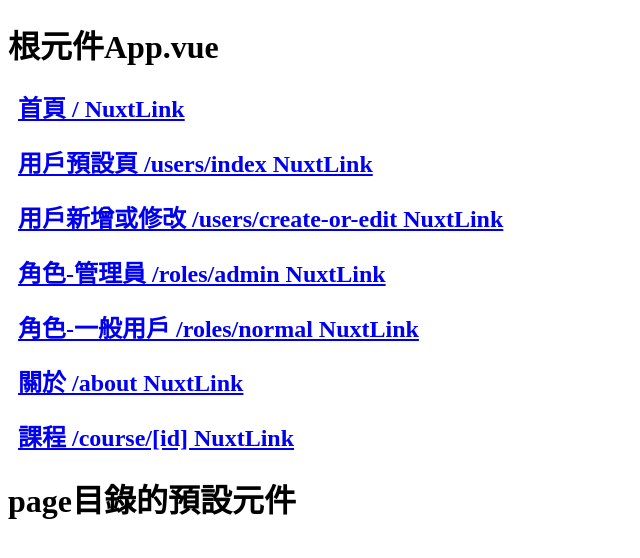
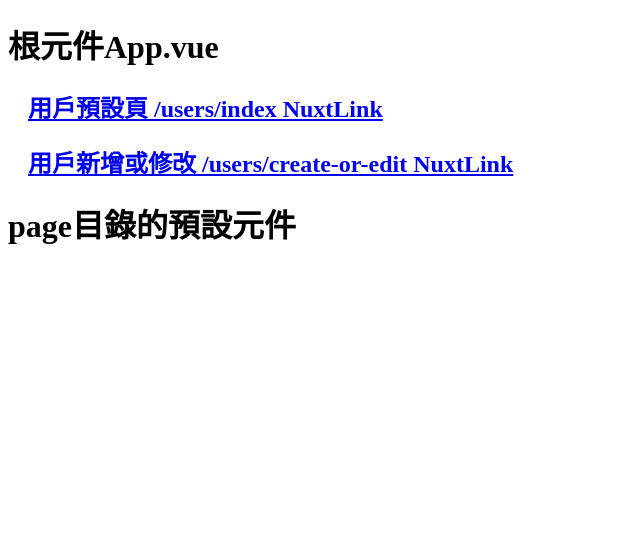
Before and after one commit to adam5096/MyNuxt-01, a Nuxt app: page / in a window 1280 px wide. Shown: the top 558 px of the page, without its empty margins (0-640 px from the left). Built offline with nearby package versions, Linux system fonts and the light colour scheme.

Commit message:
Nuxt3-05-自定義路由

```diff
--- a/app.vue
+++ b/app.vue
@@ -7,16 +7,16 @@
         直接使用a標籤，點擊後會發生頁面刷新，相當於一次全新向伺服器端發起請求
         使用nuxtlink屬於瀏覽器端本地導航切換頁面，即SPA
     -->
-    <h2>
+    <!-- <h2>
       <NuxtLink to="/">首頁 / NuxtLink</NuxtLink>
-    </h2>
+    </h2> -->
     <h2>
       <NuxtLink to="/users">用戶預設頁 /users/index NuxtLink</NuxtLink>
     </h2>
     <h2>
       <NuxtLink to="/users/create-or-edit">用戶新增或修改 /users/create-or-edit NuxtLink</NuxtLink>
     </h2>
-    <h2>
+    <!-- <h2>
       <NuxtLink to="/roles/admin">角色-管理員 /roles/admin NuxtLink</NuxtLink>
     </h2>
     <h2>
@@ -27,7 +27,7 @@
     </h2>
     <h2>
       <NuxtLink to="/course/[id]">課程 /course/[id] NuxtLink</NuxtLink>
-    </h2>
+    </h2> -->
 
     <!-- 展示標籤 要改變這個位置的內容，要去瀏覽器網址列位置手動輸入對應的到的目錄名稱、層級-->
     <NuxtPage />
@@ -36,6 +36,6 @@
 
 <style scoped>
 a {
-  margin: 10px;
+  margin: 0 20px;
 }
 </style>
```
Also changed, not shown: app/router.options.js (added, +21 -0 lines).
